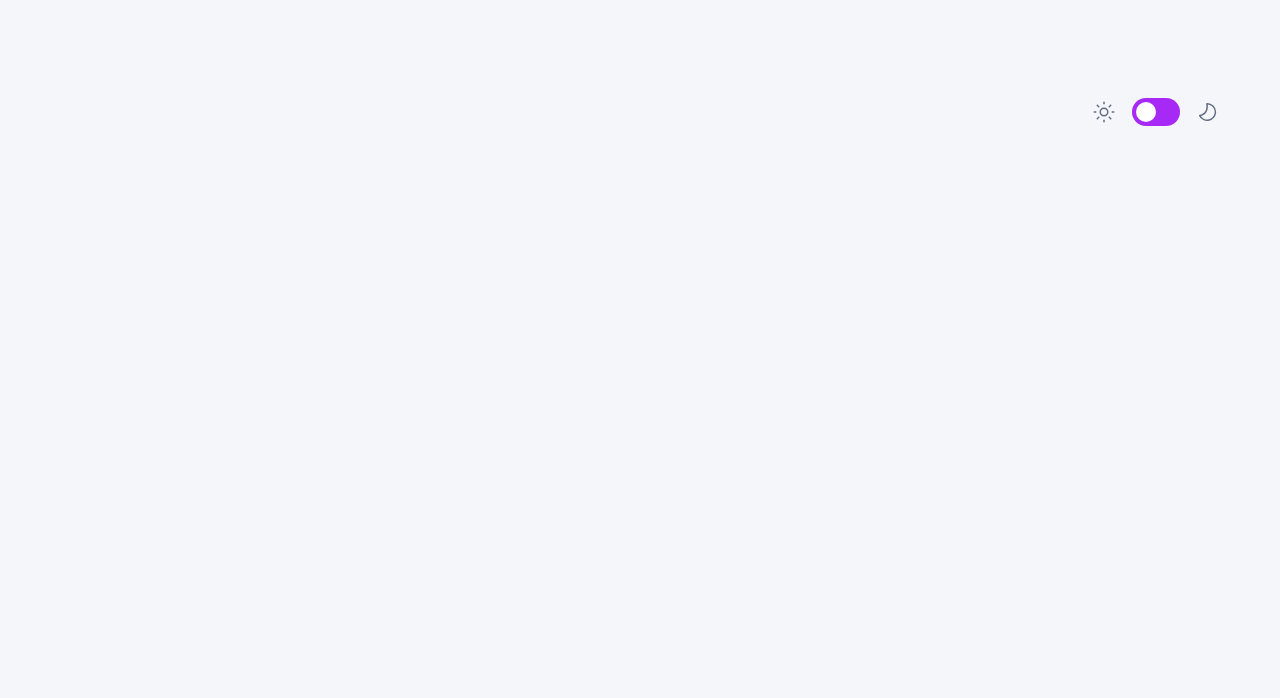
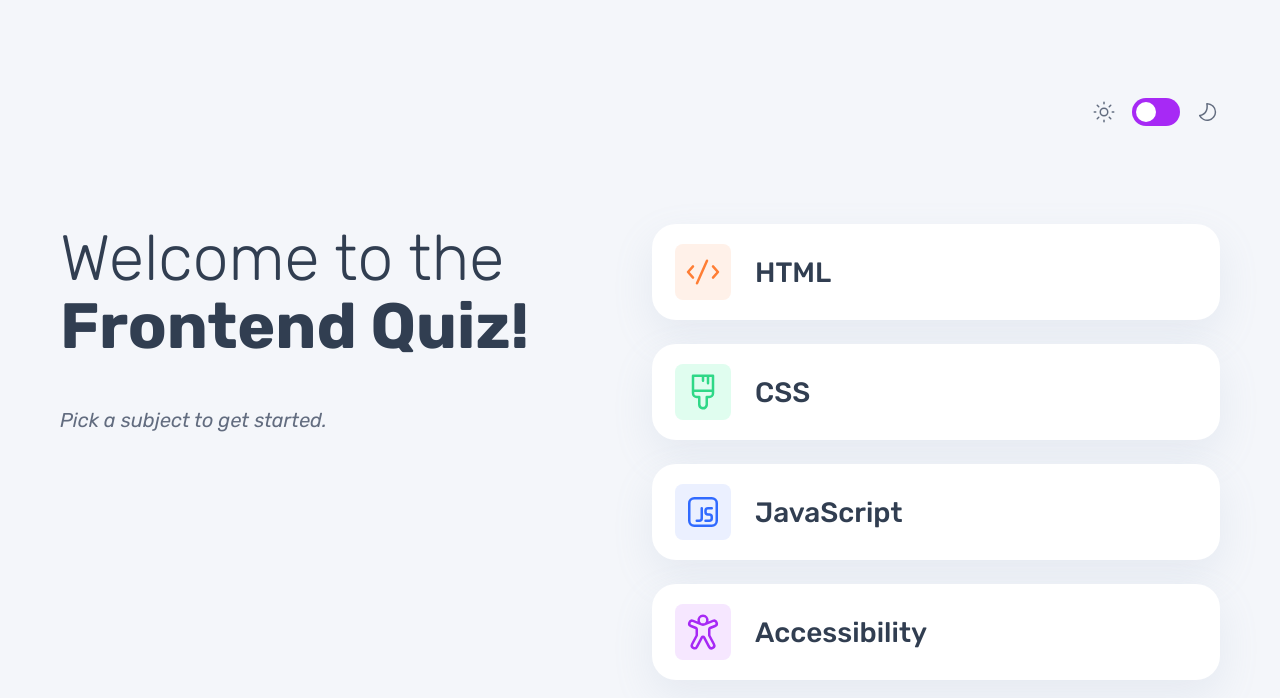
Before and after one commit to K-ost/quiz-app, a React (Vite) app: page / in a window 1280 px wide. Shown: the top 698 px of the page. Built offline with nearby package versions, Linux system fonts and the light colour scheme.

Commit message:
finishing app

```diff
--- a/src/App.tsx
+++ b/src/App.tsx
@@ -14,24 +14,30 @@ function App() {
   const [showScore, setShowScore] = useState<boolean>(false);
   const [score, setScore] = useState<number>(0);
 
+  const resetTest = () => {
+    setSubject("");
+    setShowScore(false);
+  };
+
   return (
     <ThemeProvider theme={AppTheme}>
       <GlobalStyle $themeName={theme} />
       <Container>
         <Header subject={subject} />
-        <Subjects subject={subject} show={showScore} setSubject={setSubject} />
-        <Quiz
-          subject={subject}
-          setScore={setScore}
-          hide={showScore}
-          setShowScore={setShowScore}
-        />
-        <Score
-          subject={subject}
-          score={score}
-          show={showScore}
-          setShowScore={setShowScore}
-        />
+
+        {!subject.length && !showScore && <Subjects setSubject={setSubject} />}
+
+        {!!subject.length && !showScore && (
+          <Quiz
+            subject={subject}
+            setScore={setScore}
+            setShowScore={setShowScore}
+          />
+        )}
+
+        {showScore && (
+          <Score subject={subject} score={score} reset={resetTest} />
+        )}
       </Container>
     </ThemeProvider>
   );
--- a/src/components/Quiz.tsx
+++ b/src/components/Quiz.tsx
@@ -7,25 +7,24 @@ import IconTitle from "../ui/IconTitle";
 import Button from "../ui/Button";
 import Notify from "../ui/Notify";
 import Pager from "../ui/Pager";
+import { getClassName } from "../utils";
 
 const letters = ["A", "B", "C", "D", "E"];
 
 type QuizProps = {
   setScore: React.Dispatch<React.SetStateAction<number>>;
   setShowScore: React.Dispatch<React.SetStateAction<boolean>>;
-  hide: boolean;
   subject: string;
 };
 
 const Quiz = (props: QuizProps): JSX.Element => {
-  const { setScore, setShowScore, hide, subject } = props;
+  const { setScore, setShowScore, subject } = props;
   const quiz = data.quizzes.find((quiz) => quiz.title === subject);
   const [page, setPage] = useState<number>(1);
   const [picked, setPicked] = useState<string>("");
   const [error, setError] = useState<boolean>(false);
   const [checked, setChecked] = useState<boolean>(false);
 
-  if (!subject.length || hide) return <></>;
   if (!quiz) return <>There's no quiz for this subject.</>;
 
   const currentQuestion = quiz.questions[page - 1];
@@ -54,37 +53,47 @@ const Quiz = (props: QuizProps): JSX.Element => {
   };
 
   return (
+    <>
       <Grid cols={2} sm={1}>
-      <div>
+        <div
+          style={{
+            display: "flex",
+            flexDirection: "column",
+          }}
+        >
+          <div style={{ flexGrow: 1 }}>
             <Pager>
               Question {page} of {quiz.questions.length}
             </Pager>
             <h2>{currentQuestion.question}</h2>
+          </div>
           <ProgressBar progress={page} />
         </div>
 
         <div>
           {currentQuestion.options.map((option, index) => {
-          let classname = "";
-          if (!checked && option === picked) classname = "active";
-          if (checked && option === currentQuestion.answer)
-            classname = "correct";
-          if (checked && option === picked && option !== currentQuestion.answer)
-            classname = "wrong";
-          if (checked && option === picked && option === currentQuestion.answer)
-            classname = "success";
             return (
               <Item
                 key={option}
                 option="true"
-              className={classname}
+                className={getClassName(
+                  checked,
+                  option,
+                  picked,
+                  currentQuestion.answer
+                )}
                 onClick={() => pickAnswer(option)}
               >
                 <IconTitle title={option} letter={letters[index]} />
               </Item>
             );
           })}
+        </div>
+      </Grid>
 
+      <Grid cols={2} sm={1} className="norow">
+        <div></div>
+        <div>
           {((!isLastPage && !checked) || (isLastPage && !checked)) && (
             <Button style={{ width: "100%" }} onClick={submitAnswerHandler}>
               Submit Answer
@@ -98,7 +107,10 @@ const Quiz = (props: QuizProps): JSX.Element => {
           )}
 
           {isLastPage && checked && (
-          <Button style={{ width: "100%" }} onClick={() => setShowScore(true)}>
+            <Button
+              style={{ width: "100%" }}
+              onClick={() => setShowScore(true)}
+            >
               Finish the test
             </Button>
           )}
@@ -106,6 +118,7 @@ const Quiz = (props: QuizProps): JSX.Element => {
           <Notify show={error}>Please select an answer</Notify>
         </div>
       </Grid>
+    </>
   );
 };
 
--- a/src/components/Score.tsx
+++ b/src/components/Score.tsx
@@ -5,15 +5,12 @@ import ScoreScreen from "./ScoreScreen";
 
 type ScoreProps = {
   score: number;
-  show: boolean;
   subject: string;
-  setShowScore: React.Dispatch<React.SetStateAction<boolean>>;
+  reset: () => void;
 };
 
 const Score = (props: ScoreProps): JSX.Element => {
-  const { score, show, subject, setShowScore } = props;
-
-  if (!show) return <></>;
+  const { score, subject, reset } = props;
 
   return (
     <Grid cols={2} sm={1}>
@@ -28,7 +25,7 @@ const Score = (props: ScoreProps): JSX.Element => {
           <h2>{score}</h2>
           <p>out of 10</p>
         </ScoreScreen>
-        <Button style={{ width: "100%" }} onClick={() => setShowScore(false)}>
+        <Button style={{ width: "100%" }} onClick={reset}>
           Play Again
         </Button>
       </div>
--- a/src/components/Subjects.tsx
+++ b/src/components/Subjects.tsx
@@ -4,14 +4,10 @@ import Item from "../ui/Item";
 
 type SubjectsProps = {
   setSubject: React.Dispatch<React.SetStateAction<string>>;
-  subject: string;
-  show: boolean;
 };
 
 const Subjects = (props: SubjectsProps): JSX.Element => {
-  const { setSubject, subject, show } = props;
-
-  if (!show) return <></>;
+  const { setSubject } = props;
 
   return (
     <Grid cols={2} sm={1}>
--- a/src/ui/Grid.tsx
+++ b/src/ui/Grid.tsx
@@ -1,6 +1,6 @@
 import styled from "styled-components";
 
-type GridProps = {
+type GridProps = React.ComponentPropsWithoutRef<"div"> & {
   children: React.ReactNode;
   cols: number;
   sm: number;
@@ -11,18 +11,26 @@ const GridBox = styled.div<{ $cols: number; $sm: number }>`
   grid-template-columns: repeat(${(props) => props.$cols}, 1fr);
   grid-column-gap: 24px;
   grid-row-gap: 64px;
+  margin: 0 0 24px;
+  &.norow {
+    grid-row-gap: 0;
+  }
+  &:last-child {
+    margin: 0;
+  }
   @media screen and (max-width: 1020px) {
     grid-template-columns: repeat(${(props) => props.$sm}, 1fr);
   }
   @media screen and (max-width: 750px) {
     grid-row-gap: 40px;
+    margin: 0 0 12px;
   }
 `;
 
 const Grid = (props: GridProps): JSX.Element => {
   const { children, cols, sm } = props;
   return (
-    <GridBox $cols={cols} $sm={sm}>
+    <GridBox $cols={cols} $sm={sm} {...props}>
       {children}
     </GridBox>
   );
--- a/src/ui/IconTitle.tsx
+++ b/src/ui/IconTitle.tsx
@@ -30,7 +30,7 @@ export const Icon = styled.div`
   justify-content: center;
   margin: 0 24px 0 0;
   height: 56px;
-  width: 56px;
+  min-width: 56px;
   transition: all 200ms ease-in-out;
   img {
     display: block;
@@ -51,7 +51,7 @@ export const Icon = styled.div`
     height: 40px;
     font-size: 18px;
     margin: 0 16px 0 0;
-    width: 40px;
+    min-width: 40px;
     img {
       width: 28px;
     }
--- a/src/ui/Item.tsx
+++ b/src/ui/Item.tsx
@@ -24,10 +24,15 @@ const ItemDiv = styled.div<{ $themeName: ThemeName }>`
         : "rgba(49, 62, 81, 0.14)"};
   box-sizing: border-box;
   cursor: pointer;
-  min-height: 92px;
+  min-height: 96px;
+  align-items: center;
+  display: flex;
   margin: 0 0 24px;
-  padding: 20px;
+  padding: 14px 68px 14px 20px;
   position: relative;
+  &:last-child {
+    margin: 0;
+  }
   .stateMark {
     display: none;
     position: absolute;
--- /dev/null
+++ b/src/utils.ts
@@ -0,0 +1,14 @@
+export const getClassName = (
+  checked: boolean,
+  option: string,
+  picked: string,
+  answer: string
+): string => {
+  let classname = "";
+  if (!checked && option === picked) classname = "active";
+  if (checked && option === answer) classname = "correct";
+  if (checked && option === picked && option !== answer) classname = "wrong";
+  if (checked && option === picked && option === answer) classname = "success";
+
+  return classname;
+};
```
Lines whose indentation alone changed are shown as unchanged.
